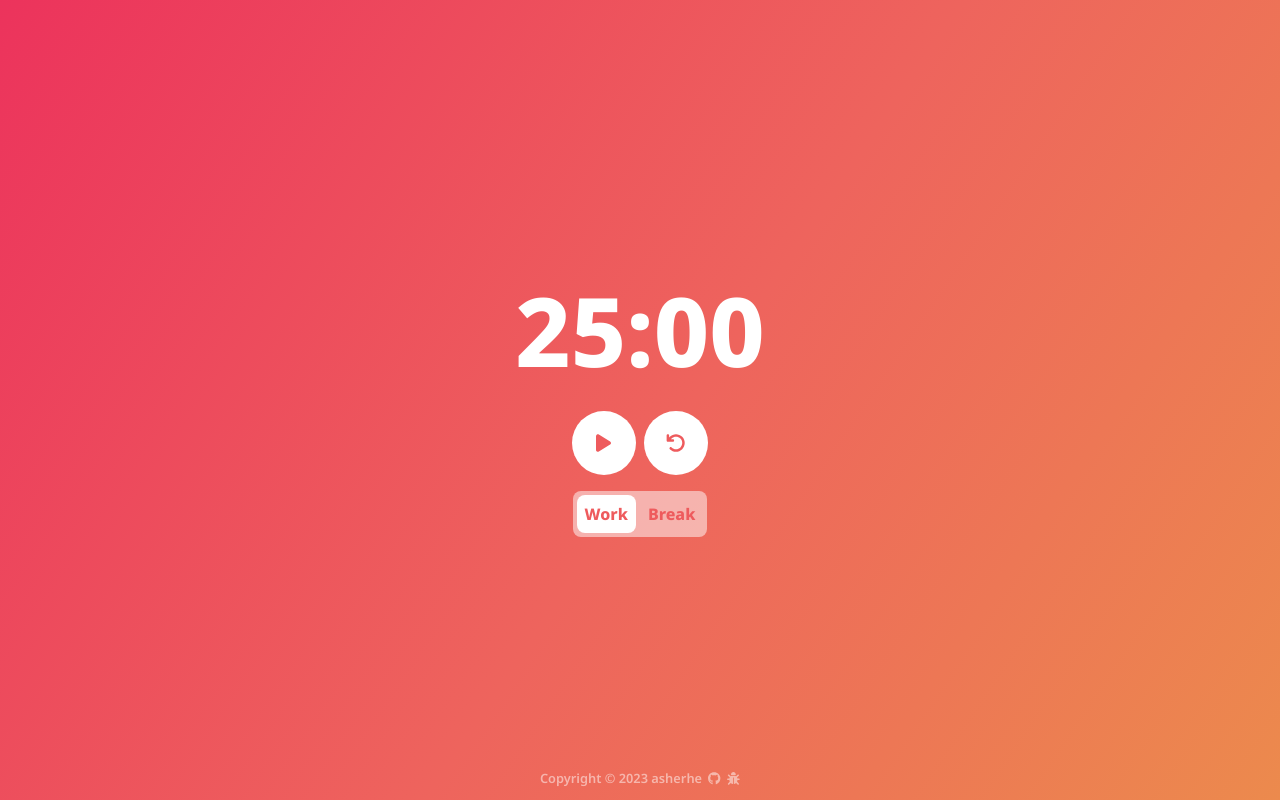
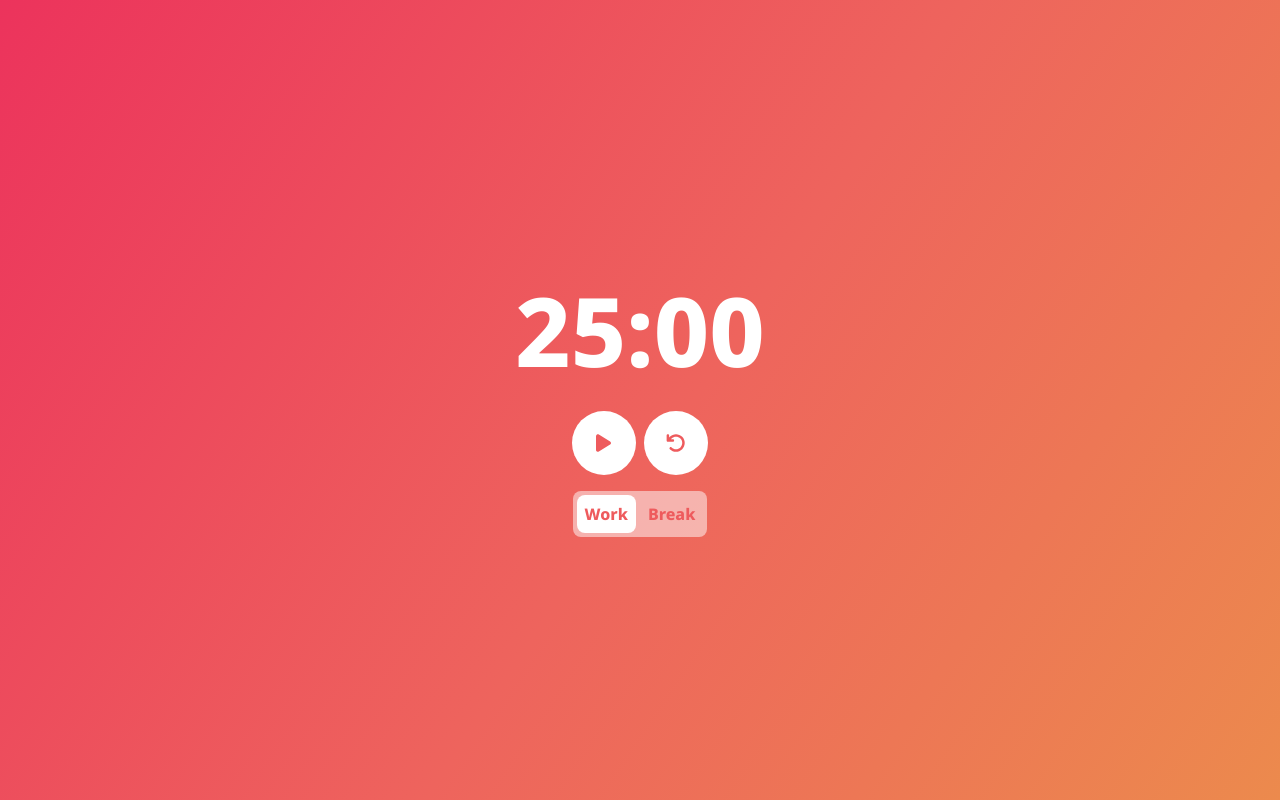
Before and after one commit to asherhe/timeato, a React (Create React App) app: page / in a window 1280 px wide. Built offline with nearby package versions, Linux system fonts and the light colour scheme.

Commit message:
remove footer

```diff
--- a/src/components/app.jsx
+++ b/src/components/app.jsx
@@ -143,15 +143,6 @@ function App(props) {
           active={!playing}
         />
       </div>
-      <footer>
-        <div>Copyright © 2023 asherhe</div>
-        <a href="https://github.com/asherhe/timeato" title="GitHub repository">
-          <FontAwesomeIcon icon={faGithub} />
-        </a>
-        <a href="https://github.com/asherhe/timeato/issues/new/choose" title="Report a bug">
-          <FontAwesomeIcon icon={faBug} />
-        </a>
-      </footer>
     </div>
   );
 }
```
